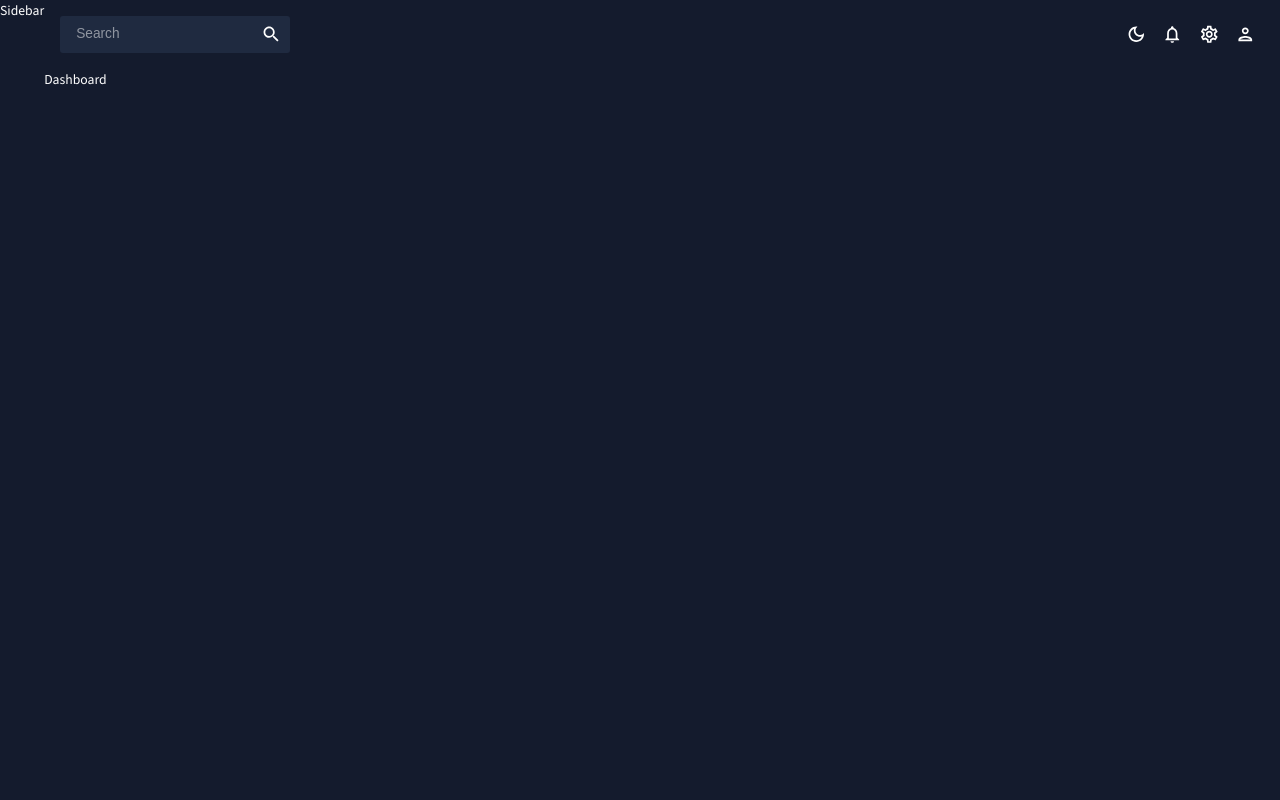
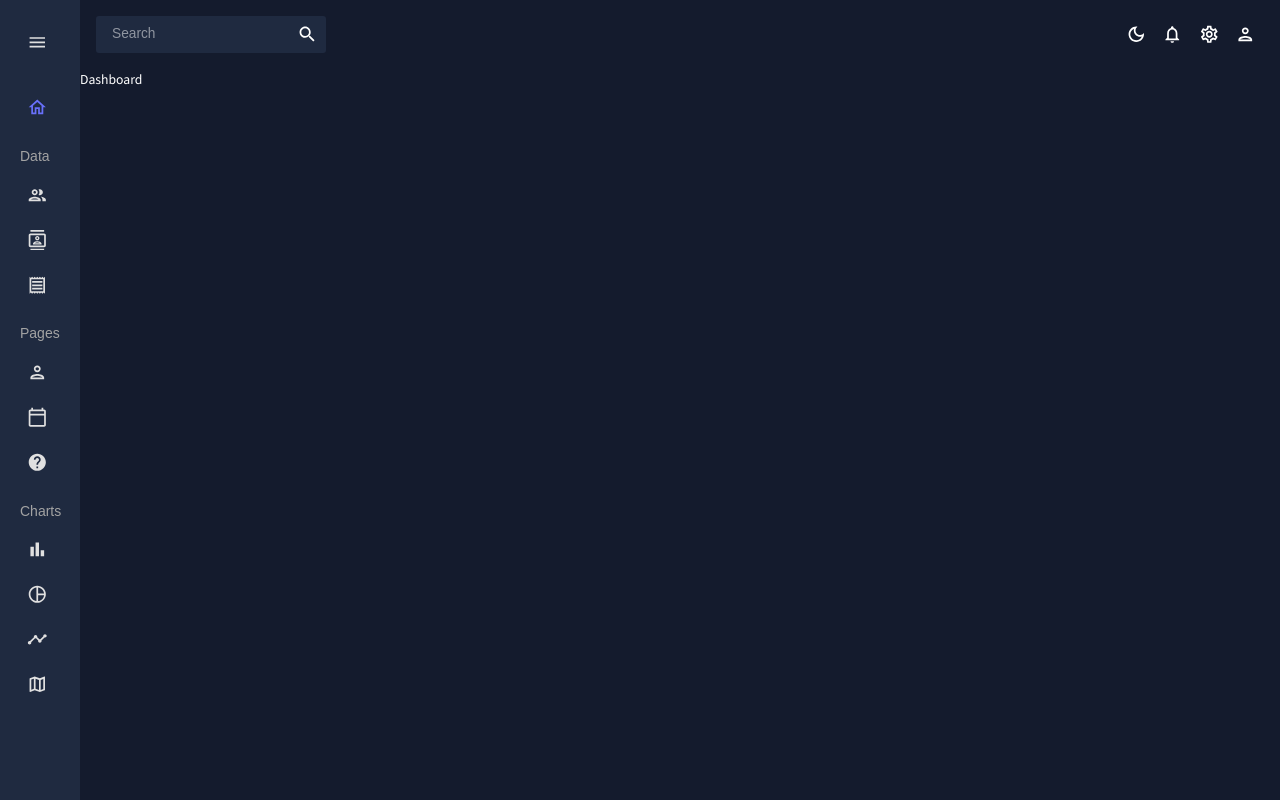
Before and after one commit to boseriddha/react-admin-dashboard, a React (Create React App) app: page / in a window 1280 px wide. Built offline with nearby package versions, Linux system fonts and the light colour scheme.

Commit message:
completed sidebar

```diff
--- a/src/scenes/global/Sidebar.jsx
+++ b/src/scenes/global/Sidebar.jsx
@@ -1,5 +1,226 @@
+import { useState } from "react";
+import { ProSidebar, Menu, MenuItem } from "react-pro-sidebar";
+import "react-pro-sidebar/dist/css/styles.css";
+import { Box, IconButton, Typography, useTheme } from "@mui/material";
+import { Link } from "react-router-dom";
+import { tokens } from "../../theme";
+import HomeOutlinedIcon from "@mui/icons-material/HomeOutlined";
+import PeopleOutlinedIcon from "@mui/icons-material/PeopleOutlined";
+import ContactsOutlinedIcon from "@mui/icons-material/ContactsOutlined";
+import ReceiptOutlinedIcon from "@mui/icons-material/ReceiptOutlined";
+import PersonOutlinedIcon from "@mui/icons-material/PersonOutlined";
+import CalendarTodayOutlinedIcon from "@mui/icons-material/CalendarTodayOutlined";
+import HelpOutlinedIcon from "@mui/icons-material/HelpOutlined";
+import BarChartOutlinedIcon from "@mui/icons-material/BarChartOutlined";
+import PieChartOutlineOutlinedIcon from "@mui/icons-material/PieChartOutlineOutlined";
+import TimelineOutlinedIcon from "@mui/icons-material/TimelineOutlined";
+import MenuOutlinedIcon from "@mui/icons-material/MenuOutlined";
+import MapOutlinedIcon from "@mui/icons-material/MapOutlined";
+
+const Item = ({ title, to, icon, selected, setSelected }) => {
+  const theme = useTheme();
+  const colors = tokens(theme.palette.mode);
+  return (
+    <MenuItem
+      active={selected === title}
+      style={{ color: colors.grey[100] }}
+      onClick={() => setSelected(title)}
+      icon={icon}
+    >
+      <Typography>{title}</Typography>
+      <Link to={to} />
+    </MenuItem>
+  );
+};
+
 const Sidebar = () => {
-  return <div>Sidebar</div>;
+  const theme = useTheme();
+  const colors = tokens(theme.palette.mode);
+  const [isCollapsed, setIsCollapsed] = useState("false");
+  const [selected, setSelected] = useState("Dashboard");
+  return (
+    <Box
+      sx={{
+        "& .pro-sidebar-inner": {
+          background: `${colors.primary[400]} !important`,
+        },
+        "& .pro-icon-wrapper": {
+          backgroundColor: "transparent !important",
+        },
+        "& .pro-inner-item": {
+          padding: "5px 35px 5px 20px !important",
+        },
+        "& .pro-inner-item:hover": {
+          color: "#868dfb !important",
+        },
+        "& .pro-menu-item.active": {
+          color: "#6870fa !important",
+        },
+      }}
+    >
+      <ProSidebar collapsed={isCollapsed}>
+        <Menu iconShape="square">
+          <MenuItem
+            onClick={() => setIsCollapsed(!isCollapsed)}
+            icon={isCollapsed ? <MenuOutlinedIcon /> : undefined}
+            style={{
+              margin: "10px 0 20px 0",
+              color: colors.grey[100],
+            }}
+          >
+            {!isCollapsed && (
+              <Box
+                display="flex"
+                justifyContent="space-between"
+                alignItems="center"
+                ml="15px"
+              >
+                <Typography variant="h3" color={colors.grey[100]}>
+                  ADMINIS
+                </Typography>
+                <IconButton onClick={() => setIsCollapsed(!isCollapsed)}>
+                  <MenuOutlinedIcon />
+                </IconButton>
+              </Box>
+            )}
+          </MenuItem>
+          {!isCollapsed && (
+            <Box mb="25px">
+              <Box display="flex" justifyContent="center" alignItems="center">
+                <img
+                  alt="profile user"
+                  width="100px"
+                  height="100px"
+                  src={`../../assets/user.png`}
+                  style={{ cursor: "pointer", borderRadius: "50%" }}
+                />
+              </Box>
+              <Box textAlign="center">
+                <Typography
+                  variant="h2"
+                  color={colors.grey[100]}
+                  fontWeight="bold"
+                  sx={{ m: "10px 0 0 0" }}
+                >
+                  Reeddho
+                </Typography>
+                <Typography variant="h5" color={colors.greenAccent[500]}>
+                  VP Fancy Admin
+                </Typography>
+              </Box>
+            </Box>
+          )}
+          {/* Menu Items */}
+          <Box paddingLeft={isCollapsed ? undefined : "10%"}>
+            <Item
+              title="Dashboard"
+              to="/"
+              icon={<HomeOutlinedIcon />}
+              selected={selected}
+              setSelected={setSelected}
+            />
+
+            <Typography
+              variant="h6"
+              color={colors.grey[300]}
+              sx={{ m: "15px 0 5px 20px" }}
+            >
+              Data
+            </Typography>
+
+            <Item
+              title="Manage Team"
+              to="/team"
+              icon={<PeopleOutlinedIcon />}
+              selected={selected}
+              setSelected={setSelected}
+            />
+            <Item
+              title="Contacts Information"
+              to="/contacts"
+              icon={<ContactsOutlinedIcon />}
+              selected={selected}
+              setSelected={setSelected}
+            />
+            <Item
+              title="Invoices Balances"
+              to="/invoices"
+              icon={<ReceiptOutlinedIcon />}
+              selected={selected}
+              setSelected={setSelected}
+            />
+
+            <Typography
+              variant="h6"
+              color={colors.grey[300]}
+              sx={{ m: "15px 0 5px 20px" }}
+            >
+              Pages
+            </Typography>
+
+            <Item
+              title="Profile Form"
+              to="/form"
+              icon={<PersonOutlinedIcon />}
+              selected={selected}
+              setSelected={setSelected}
+            />
+            <Item
+              title="Calendar"
+              to="/calendar"
+              icon={<CalendarTodayOutlinedIcon />}
+              selected={selected}
+              setSelected={setSelected}
+            />
+            <Item
+              title="FAQ Page"
+              to="/faq"
+              icon={<HelpOutlinedIcon />}
+              selected={selected}
+              setSelected={setSelected}
+            />
+
+            <Typography
+              variant="h6"
+              color={colors.grey[300]}
+              sx={{ m: "15px 0 5px 20px" }}
+            >
+              Charts
+            </Typography>
+
+            <Item
+              title="Bar Chart"
+              to="/bar"
+              icon={<BarChartOutlinedIcon />}
+              selected={selected}
+              setSelected={setSelected}
+            />
+            <Item
+              title="Pie Chart"
+              to="/"
+              icon={<PieChartOutlineOutlinedIcon />}
+              selected={selected}
+              setSelected={setSelected}
+            />
+            <Item
+              title="Line Chart"
+              to="/line"
+              icon={<TimelineOutlinedIcon />}
+              selected={selected}
+              setSelected={setSelected}
+            />
+            <Item
+              title="Geography Chart"
+              to="/geography"
+              icon={<MapOutlinedIcon />}
+              selected={selected}
+              setSelected={setSelected}
+            />
+          </Box>
+        </Menu>
+      </ProSidebar>
+    </Box>
+  );
 };
 
 export default Sidebar;
```
